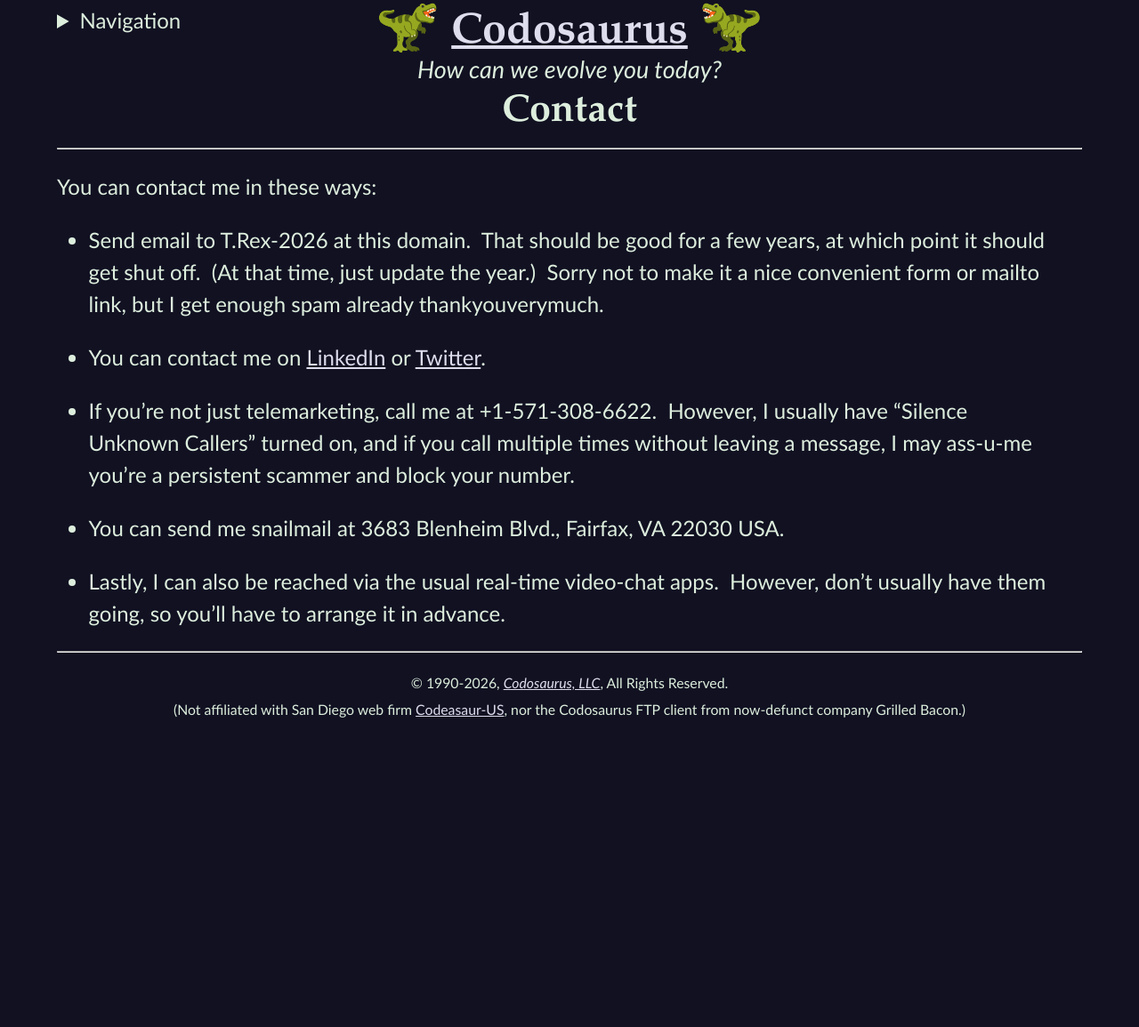
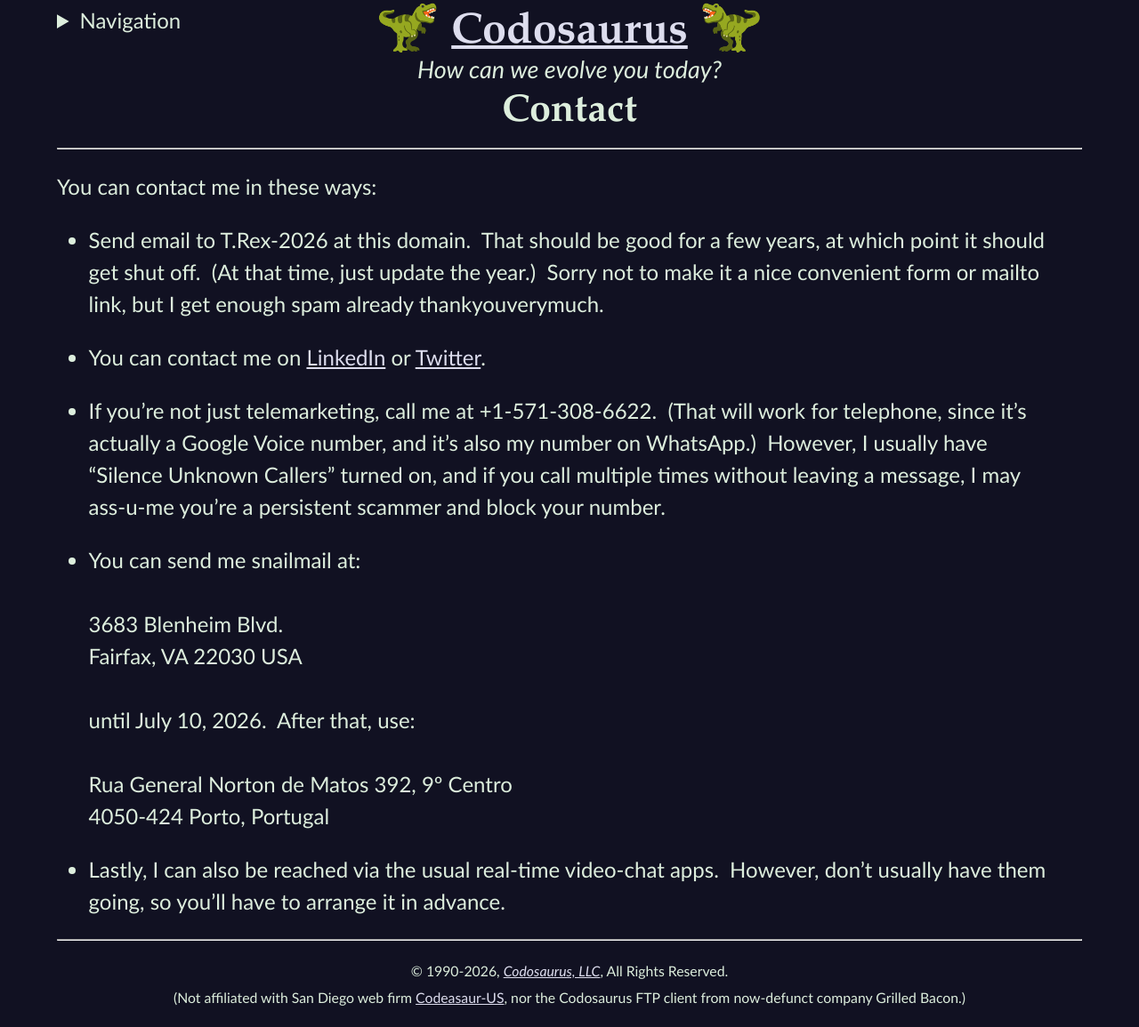
Before and after one commit to CodosaurusLLC/CodosaurusLLC.github.io, a Jekyll site: the page built from contact.md, in a window 1280 px wide. Shown: the whole page at 89% size. Built offline with Jekyll 4.4.1, drawn with Linux system fonts in a browser that asks for light colours; before the commit the page ends 900 px from its top, so only the background shows below that.

Commit message:
update contact info

```diff
--- a/contact.md
+++ b/contact.md
@@ -58,12 +58,20 @@ or
 [Twitter](https://twitter.com/DaveAronson){:target="_new"}.
 
 - If you're not just telemarketing, call me at +1-571-308-6622.&nbsp;
+(That will work for telephone,
+since it's actually a Google Voice number,
+and it's also my number on WhatsApp.)&nbsp;
 However, I usually have "Silence Unknown Callers" turned on,
 and if you call multiple times without leaving a message,
 I may ass-u-me you're a persistent scammer and block your number.
 
-- You can send me snailmail at
-3683 Blenheim Blvd., Fairfax, VA 22030 USA.
+- You can send me snailmail at:<br><br>
+3683 Blenheim Blvd.<br>
+Fairfax, VA 22030 USA<br><br>
+until July 10, 2026.&nbsp;
+After that, use:<br><br>
+Rua General Norton de Matos 392, 9º Centro<br>
+4050-424 Porto, Portugal
 
 - Lastly, I can also be reached via
 the usual real-time video-chat apps.&nbsp;
```
